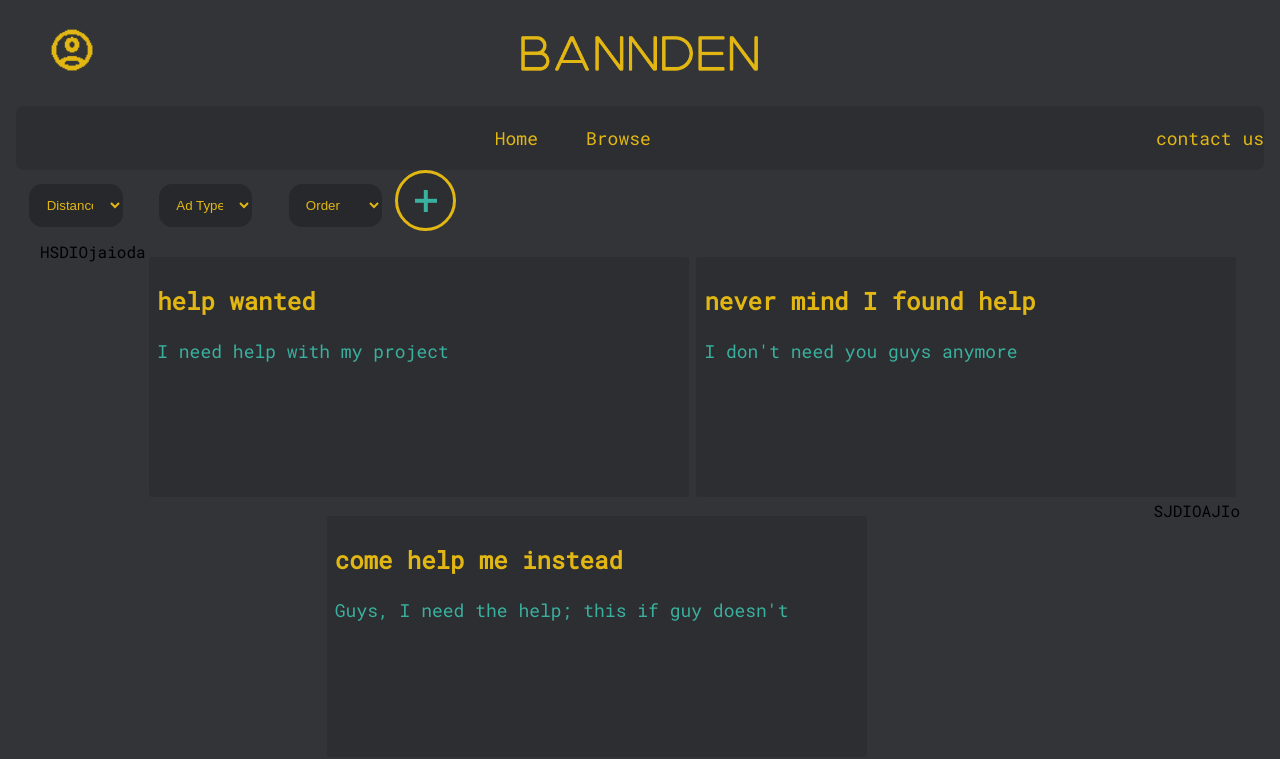
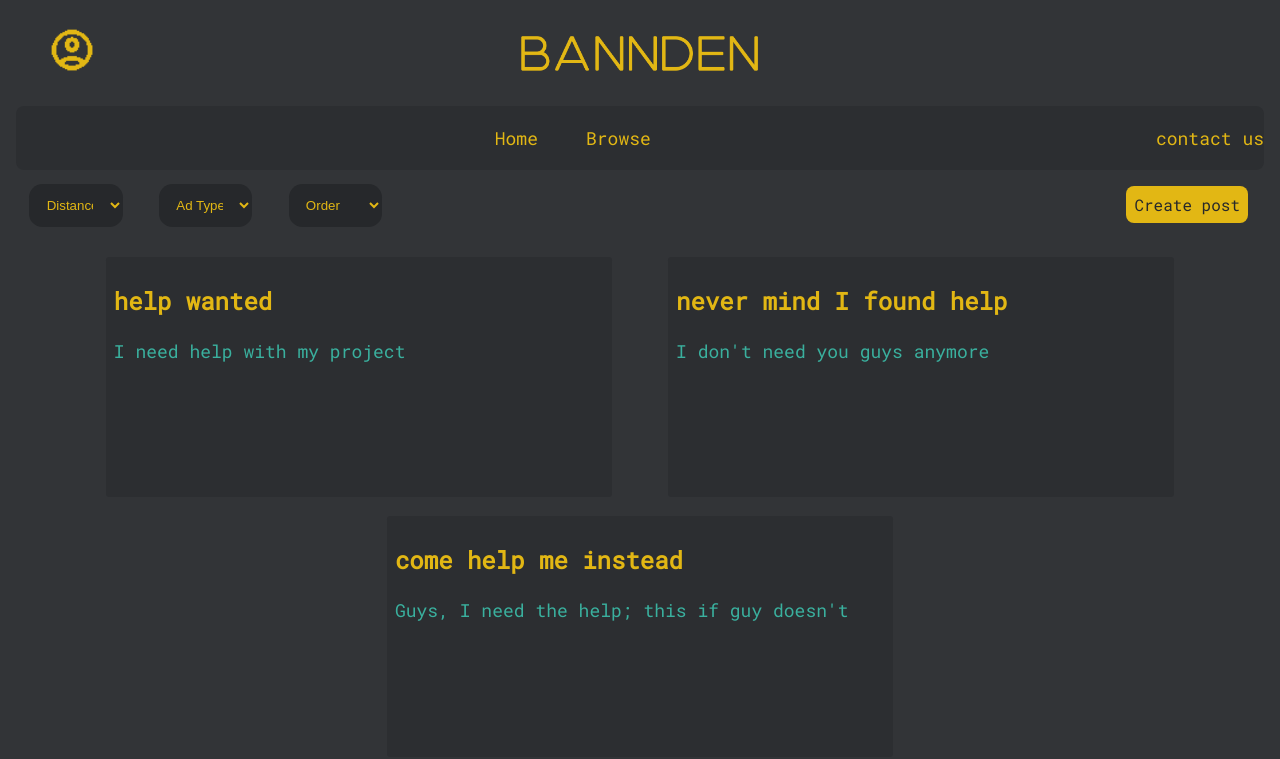
Before and after one commit to InnesWarwick/Bandden, a PHP site: page /browse.php in a window 1280 px wide. Shown: the top 759 px of the page. Run offline with PHP 8.4, Linux system fonts and the light colour scheme; data comes from the database, SQL or seed files in the repository.

Commit message:
FIXED!!!!!!!

```diff
--- a/browse.php
+++ b/browse.php
@@ -44,7 +44,7 @@
             <option value="band">Oldest</option>
             <option value="work">Newest</option>
         </select>
-        <a class="plus-button plus-button--large" href="createPost.php"></a>
+        <a class="createpost" href="createPost.php">Create post</a>
     </div>
 
     <main class="contentBlock col-2">
@@ -52,7 +52,6 @@
         require_once("post.php");
         $posts = Post::getPosts();
         Post::displayPosts($posts);
-        echo "SJDIOAJIo";
     ?>
 
     </main>
--- a/post.php
+++ b/post.php
@@ -9,7 +9,6 @@ class Post{
         $stmt -> execute();
         $posts = $stmt->fetchAll();
         $conn = null;
-        echo "HSDIOjaioda";
         return $posts;
 
     }
--- a/stylesheets/browseStyle.css
+++ b/stylesheets/browseStyle.css
@@ -42,46 +42,20 @@ select{
     transition: all ease-in-out 0.6s;
     color: #3ab09e;
 }
-
-.plus-button {
-    position: absolute;
-    appearance: button;
-	border: 0.15em solid #E2B714;
-	background-color: #2C2E31;
-	font-size: 16px;
-	height: 2.5em;
-	width: 2.5em;
-	border-radius: 999px;
-	transition: all ease-in-out 0.3s;
-	&:after,
-	&:before {
-		content: "";
-		display: block;
-		background-color: #3ab09e;
-		position: absolute;
-		top: 50%;
-		left: 50%;
-		transform: translate(-50%, -50%);
-	}
-
-	&:before {
-		height: 1em;
-		width: 0.2em;
-	}
-
-	&:after {
-		height: 0.2em;
-		width: 1em;
-	}
+.createpost{
+  transition: all ease-in-out 0.6s;
+  text-decoration: none;
+  color: #26282b;
+  background-color: #E2B714;
+  padding: 0.5rem;
+  border-radius: 0.5rem;
+  margin: 1em;
+  float: right;
 }
 
-.plus-button:hover{
-
-    transition: all ease-in-out 0.6s;
-    transform: rotate(90deg);
-    background-color: #E2B714;
-
+.createpost:hover{
+    transition: all ease-in-out 0.3s;
+    color: #E2B714;
+    background-color: #26282b;
+    border-radius: 0;
 }
-.plus-button--large {
-	font-size: 22px;
-}
--- a/stylesheets/generalStyle.css
+++ b/stylesheets/generalStyle.css
@@ -8,6 +8,12 @@ body {
     flex-direction: column;
     min-height: 100vh;
 
+}
+.error{
+    background-color: #E2B714;
+    padding: 3rem;
+    margin: auto;
+    margin-bottom: 2rem;
 }
 .logoDiv{
     display: flex;
--- a/stylesheets/indexStyle.css
+++ b/stylesheets/indexStyle.css
@@ -1,4 +1,3 @@
-
 
 /* home page code*/
 
```
Also changed, not shown: createPost.php (+13 -1 lines), index.php (line endings or trailing spaces), stylesheets/createPostStyle.css (line endings or trailing spaces).
